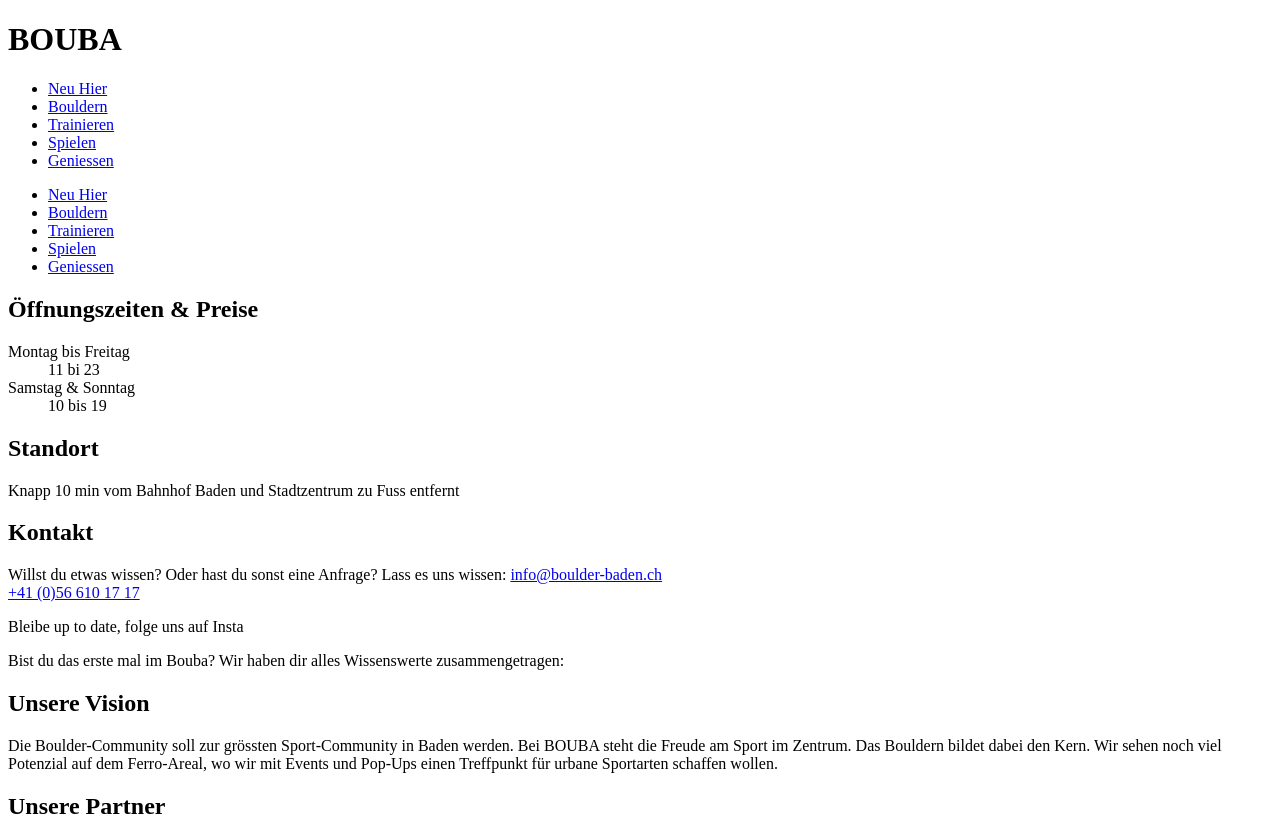
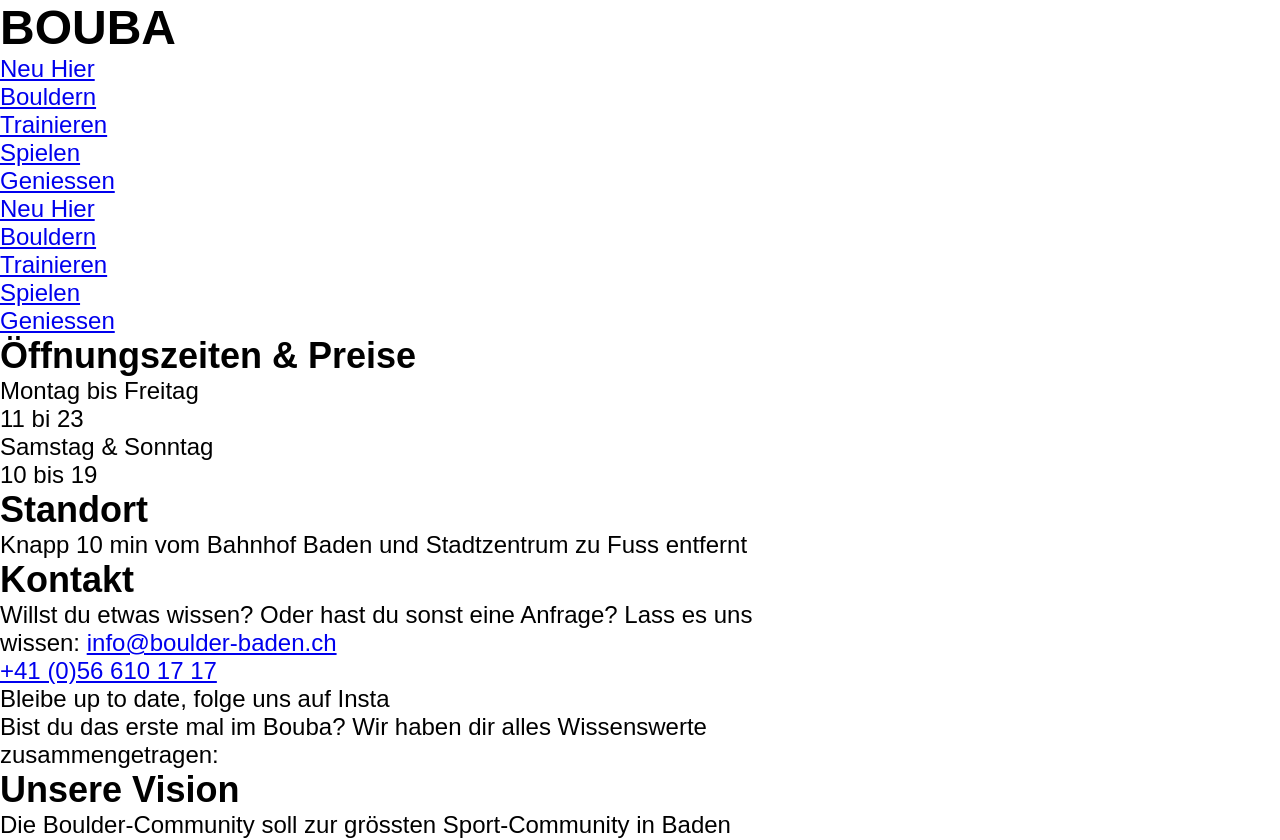
Before and after one commit to escodebar/boulder-baden.ch, a Vue app: page / in a window 1280 px wide. Shown: the top 840 px of the page. Built offline with nearby package versions, Linux system fonts and the light colour scheme; the HTML template or start-up script is replaced by a standard one.

Commit message:
Add global css style and configuration
...and while at it, reformat main.ts with prettier and sort the imports.

```diff
--- /dev/null
+++ b/src/styles/global.css
@@ -0,0 +1,35 @@
+:root {
+  --mobile-breakpoint: 576px;
+  --tablet-breakpoint: 768px;
+  --desktop-breakpoint: 1440px;
+
+  --color-base: rgb(250, 245, 237);
+  --color-neu-hier: rgb(191, 221, 173);
+  --color-bouldern: rgb(242, 230, 210);
+  --color-spielen: rgb(184, 166, 249);
+  --color-trainieren: rgb(242, 165, 140);
+  --color-geniessen: rgb(234, 207, 113);
+}
+
+* {
+  margin: 0;
+  padding: 0;
+  box-sizing: border-box;
+}
+
+html {
+  font-size: 18pt;
+  font-family: sans-serif;
+}
+
+@media (min-width: 768px) {
+  body {
+    max-width: var(--tablet-breakpoint);
+  }
+}
+
+@media (min-width: 1440px) {
+  body {
+    max-width: var(--desktop-breakpoint);
+  }
+}
```
Also changed, not shown: src/main.ts (+9 -9 lines), 1 other file (tests, documents, lock files or other folders).
